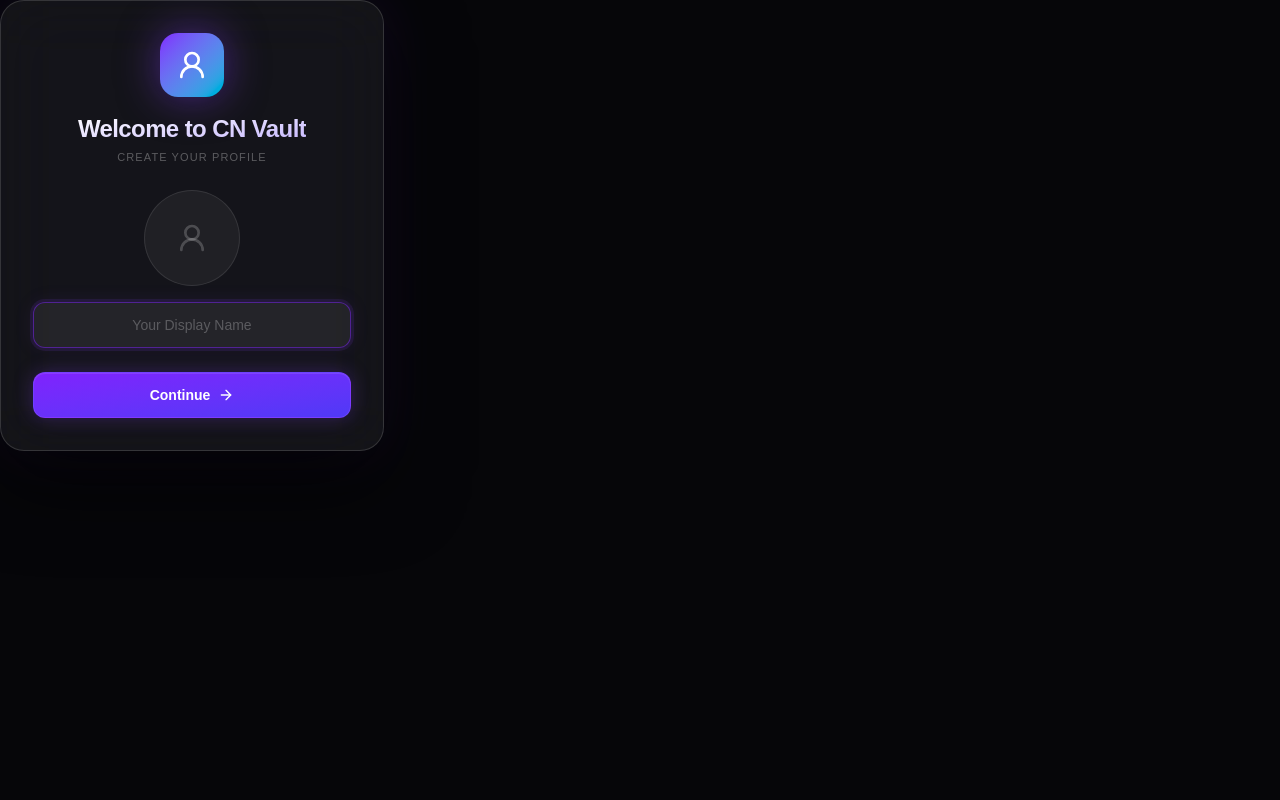
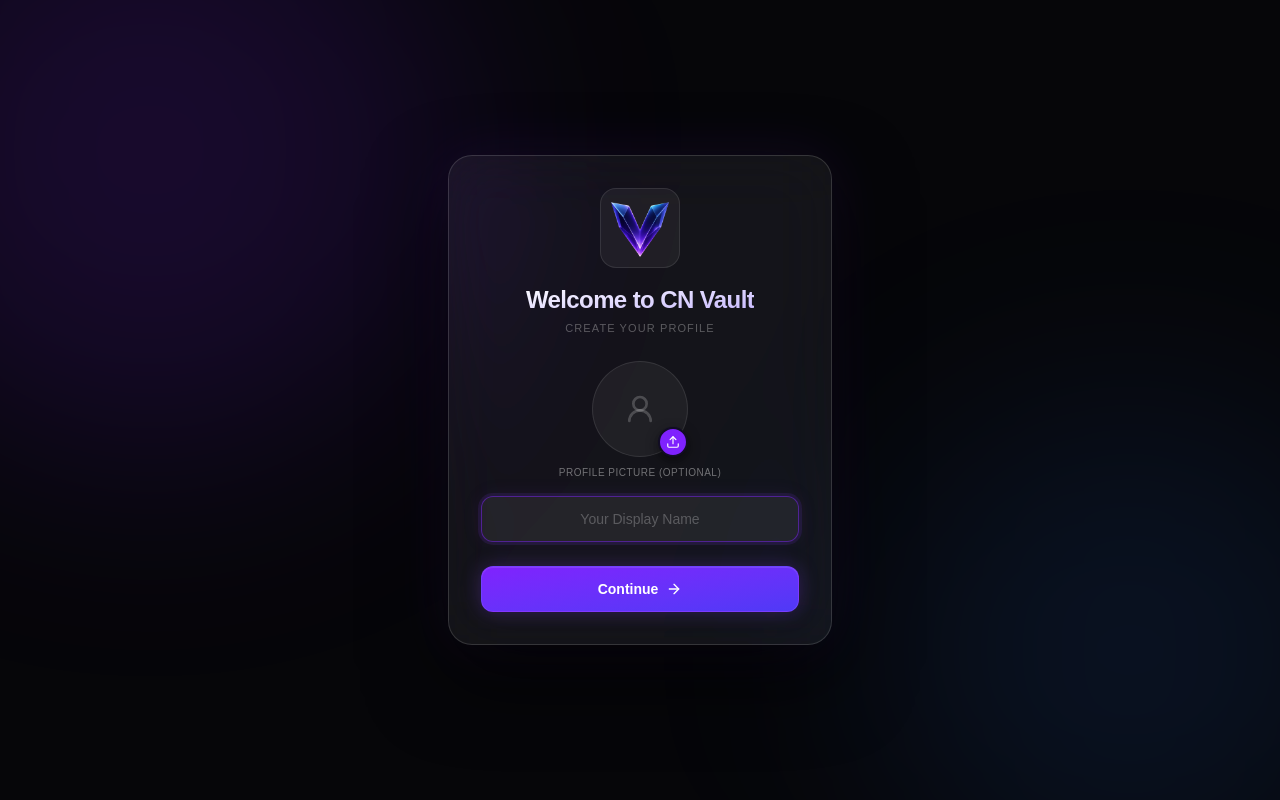
Before and after one commit to Marjuk06/CN-Vault, a React (Vite) app in the folder vault-app/: page / in a window 1280 px wide. Built offline with nearby package versions, Linux system fonts and the light colour scheme.

Commit message:
feat: redesign setup wizard UI with ambient backgrounds and update app identifier

```diff
--- a/vault-app/src-tauri/tauri.conf.json
+++ b/vault-app/src-tauri/tauri.conf.json
@@ -2,7 +2,7 @@
   "$schema": "https://schema.tauri.app/config/2",
   "productName": "CN Vault",
   "version": "0.1.0",
-  "identifier": "com.vault.app",
+  "identifier": "com.cnvault.desktop",
   "build": {
     "frontendDist": "../dist",
     "devUrl": "http://localhost:5173",
--- a/vault-app/src/App.tsx
+++ b/vault-app/src/App.tsx
@@ -1,7 +1,7 @@
 import { useEffect, useState } from 'react';
 import { useVaultStore } from '@/store/vaultStore';
 import { invoke } from '@tauri-apps/api/core';
-import { ShieldAlert, Loader2 } from 'lucide-react';
+import { Loader2 } from 'lucide-react';
 import logoUrl from '@/assets/logoo.png';
 
 // Layout
@@ -115,7 +115,14 @@ function App() {
 
   // Unlock / Init screen
   if (status === 'uninitialized') {
-    return <SetupWizard onComplete={fetchStatus} />;
+    return (
+      <div className="h-screen w-screen overflow-hidden bg-[#060609] text-slate-200 font-sans flex items-center justify-center relative">
+        {/* Ambient glows */}
+        <div className="glow-blob w-[600px] h-[600px] bg-violet-600/15 top-[-150px] left-[-150px]" />
+        <div className="glow-blob w-[500px] h-[500px] bg-blue-500/10 bottom-[-100px] right-[-100px]" />
+        <SetupWizard onComplete={fetchStatus} />
+      </div>
+    );
   }
 
   if (status === 'locked') {
--- a/vault-app/src/features/auth/SetupWizard.tsx
+++ b/vault-app/src/features/auth/SetupWizard.tsx
@@ -3,6 +3,7 @@ import { KeyRound, ArrowRight, UserRound, Upload as UploadIcon, Settings as Sett
 import { invoke } from '@tauri-apps/api/core';
 import { useVaultStore } from '@/store/vaultStore';
 import ImageCropperModal from '@/components/ui/ImageCropperModal';
+import logoUrl from '@/assets/logoo.png';
 
 interface SetupWizardProps {
   onComplete: () => void;
@@ -99,8 +100,8 @@ export default function SetupWizard({ onComplete }: SetupWizardProps) {
         {/* Step 1: Profile Setup */}
         {step === 1 && (
           <div className="flex flex-col items-center anim-fade-in">
-            <div className="w-16 h-16 rounded-[18px] bg-gradient-to-br from-violet-600 to-cyan-500 flex items-center justify-center shadow-[0_0_40px_rgba(124,58,237,0.5)] mb-4">
-              <UserRound className="w-8 h-8 text-white" />
+            <div className="w-20 h-20 rounded-2xl border border-white/10 bg-white/5 backdrop-blur-md flex items-center justify-center mb-4 overflow-hidden">
+              <img src={logoUrl} alt="CN Vault Logo" className="w-full h-full object-contain" />
             </div>
             <h1 className="text-2xl font-extrabold tracking-tight bg-gradient-to-br from-white to-violet-300 bg-clip-text text-transparent">
               Welcome to CN Vault
@@ -111,6 +112,7 @@ export default function SetupWizard({ onComplete }: SetupWizardProps) {
 
             <div className="w-full flex flex-col items-center gap-4 mb-4">
               {/* Avatar Selector */}
+              <div className="flex flex-col items-center gap-2">
                 <div className="relative group cursor-pointer" onClick={() => fileInputRef.current?.click()}>
                   <div className="w-24 h-24 rounded-full bg-white/5 border border-white/10 flex items-center justify-center overflow-hidden transition-all group-hover:border-violet-500/50">
                     {avatar ? (
@@ -123,6 +125,11 @@ export default function SetupWizard({ onComplete }: SetupWizardProps) {
                     <UploadIcon className="w-5 h-5 text-white mb-1" />
                     <span className="text-[10px] text-white font-medium">Upload</span>
                   </div>
+                  <div className="absolute bottom-0 right-0 bg-violet-600 rounded-full p-1.5 shadow-[0_4px_12px_rgba(0,0,0,0.5)] border-2 border-[#120D26] text-white transition-transform group-hover:scale-110">
+                    <UploadIcon className="w-3.5 h-3.5" />
+                  </div>
+                </div>
+                <span className="text-[10px] text-white/40 font-medium uppercase tracking-wider">Profile Picture (Optional)</span>
               </div>
               <input type="file" ref={fileInputRef} accept="image/*" className="hidden" onChange={handleFileChange} />
 
```
Also changed, not shown: 1 other file (tests, documents, lock files or other folders). Lines whose indentation alone changed are shown as unchanged.
